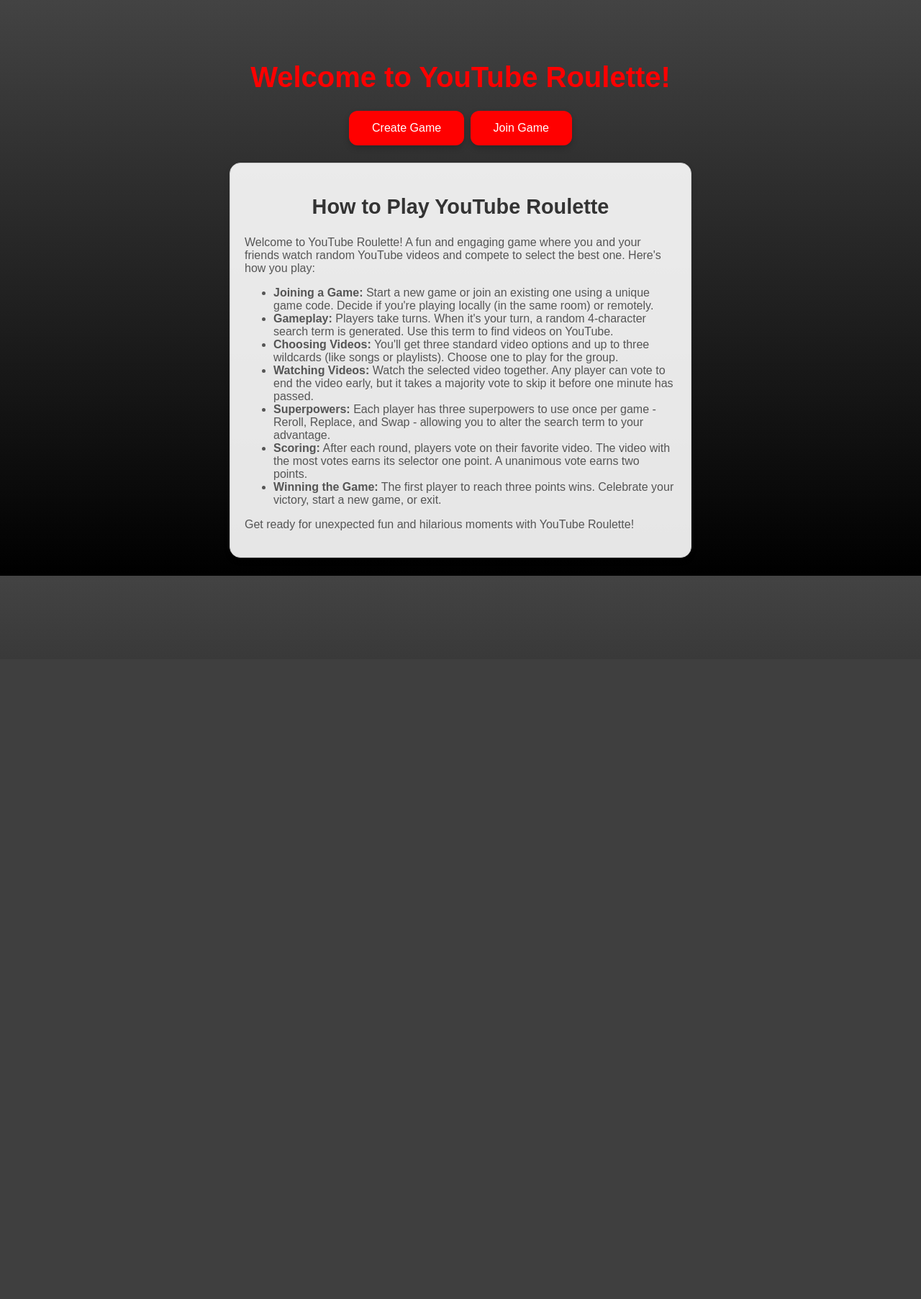
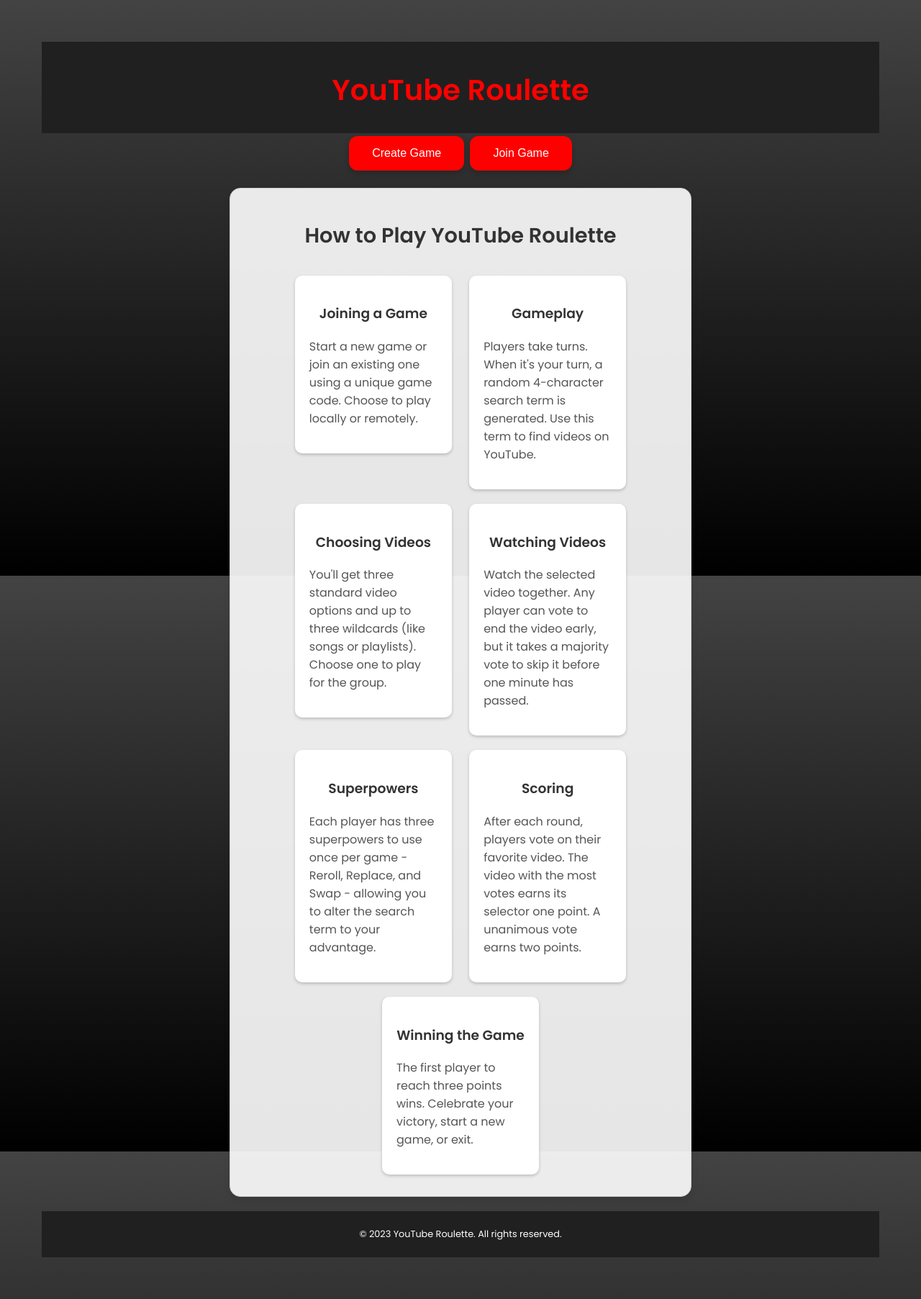
Before and after one commit to MagitekZed/ytroulette, a Flask app: page / in a window 1280 px wide. Shown: the whole page at 72% size. Before the commit the page ends 800 px from the top, so only its background shows below. Run offline with Flask 3, Linux system fonts and the light colour scheme.

Commit message:
Update index.html

```diff
--- a/templates/index.html
+++ b/templates/index.html
@@ -4,79 +4,53 @@
     <meta charset="UTF-8">
     <meta name="viewport" content="width=device-width, initial-scale=1.0">
     <title>YouTube Roulette</title>
-    <style>
-        body {
-            font-family: 'Arial', sans-serif;
-            text-align: center;
-            background: linear-gradient(to bottom, #434343, #000000); /* Dark gray gradient from top to bottom */
-            color: white;
-            padding: 50px;
-            min-height: 100vh; /* Ensure the body is at least as tall as the viewport */
-            background-attachment: fixed; /* Fix the background so it doesn't scroll with the content */
-            background-repeat: no-repeat; /* Prevent the background from repeating */
-            background-size: cover; /* Ensure the background covers the entire element */
-        }
-        h1 {
-            font-size: 2.5em;
-            color: red;
-            margin-bottom: 20px;
-        }
-        .button {
-            background-color: red;
-            border: none;
-            color: white;
-            padding: 15px 32px;
-            text-align: center;
-            text-decoration: none;
-            display: inline-block;
-            font-size: 16px;
-            margin: 4px 2px;
-            cursor: pointer;
-            border-radius: 12px;
-            box-shadow: 0 4px 8px rgba(0, 0, 0, 0.2);
-        }
-        .button:hover {
-            background-color: darkred;
-            box-shadow: 0 12px 16px 0 rgba(0,0,0,0.24), 0 17px 50px 0 rgba(0,0,0,0.19);
-        }
-        .rules-box {
-            background-color: rgba(255, 255, 255, 0.9);
-            margin: 20px auto;
-            padding: 20px;
-            border-radius: 15px;
-            box-shadow: 0 4px 8px rgba(0, 0, 0, 0.1);
-            width: 80%;
-            max-width: 600px;
-            border: 1px solid #ccc;
-        }
-        .rules-box h2 {
-            color: #333;
-            font-size: 1.8em;
-        }
-        .rules-box p, .rules-box ul {
-            color: #555;
-            text-align: left;
-        }
-    </style>
+    <link href="/static/styles.css" rel="stylesheet">
+    <link href="https://fonts.googleapis.com/css2?family=Poppins:wght@400;600&display=swap" rel="stylesheet">
 </head>
 <body>
-    <h1>Welcome to YouTube Roulette!</h1>
-    <button class="button" onclick="location.href='/create_game'">Create Game</button>
-    <button class="button button2" onclick="location.href='/join_game'">Join Game</button>
+    <header>
+        <h1>YouTube Roulette</h1>
+    </header>
+
+    <div class="button-container">
+        <button class="button" onclick="location.href='/create_game'">Create Game</button>
+        <button class="button" onclick="location.href='/join_game'">Join Game</button>
+    </div>
 
     <div class="rules-box">
         <h2>How to Play YouTube Roulette</h2>
-        <p>Welcome to YouTube Roulette! A fun and engaging game where you and your friends watch random YouTube videos and compete to select the best one. Here's how you play:</p>
-        <ul>
-            <li><strong>Joining a Game:</strong> Start a new game or join an existing one using a unique game code. Decide if you're playing locally (in the same room) or remotely.</li>
-            <li><strong>Gameplay:</strong> Players take turns. When it's your turn, a random 4-character search term is generated. Use this term to find videos on YouTube.</li>
-            <li><strong>Choosing Videos:</strong> You'll get three standard video options and up to three wildcards (like songs or playlists). Choose one to play for the group.</li>
-            <li><strong>Watching Videos:</strong> Watch the selected video together. Any player can vote to end the video early, but it takes a majority vote to skip it before one minute has passed.</li>
-            <li><strong>Superpowers:</strong> Each player has three superpowers to use once per game - Reroll, Replace, and Swap - allowing you to alter the search term to your advantage.</li>
-            <li><strong>Scoring:</strong> After each round, players vote on their favorite video. The video with the most votes earns its selector one point. A unanimous vote earns two points.</li>
-            <li><strong>Winning the Game:</strong> The first player to reach three points wins. Celebrate your victory, start a new game, or exit.</li>
-        </ul>
-        <p>Get ready for unexpected fun and hilarious moments with YouTube Roulette!</p>
+        <div class="rule-card">
+            <h3>Joining a Game</h3>
+            <p>Start a new game or join an existing one using a unique game code. Choose to play locally or remotely.</p>
+        </div>
+        <div class="rule-card">
+            <h3>Gameplay</h3>
+            <p>Players take turns. When it's your turn, a random 4-character search term is generated. Use this term to find videos on YouTube.</p>
+        </div>
+        <div class="rule-card">
+            <h3>Choosing Videos</h3>
+            <p>You'll get three standard video options and up to three wildcards (like songs or playlists). Choose one to play for the group.</p>
+        </div>
+        <div class="rule-card">
+            <h3>Watching Videos</h3>
+            <p>Watch the selected video together. Any player can vote to end the video early, but it takes a majority vote to skip it before one minute has passed.</p>
+        </div>
+        <div class="rule-card">
+            <h3>Superpowers</h3>
+            <p>Each player has three superpowers to use once per game - Reroll, Replace, and Swap - allowing you to alter the search term to your advantage.</p>
+        </div>
+        <div class="rule-card">
+            <h3>Scoring</h3>
+            <p>After each round, players vote on their favorite video. The video with the most votes earns its selector one point. A unanimous vote earns two points.</p>
+        </div>
+        <div class="rule-card">
+            <h3>Winning the Game</h3>
+            <p>The first player to reach three points wins. Celebrate your victory, start a new game, or exit.</p>
+        </div>
     </div>
+
+    <footer>
+        <p>&copy; 2023 YouTube Roulette. All rights reserved.</p>
+    </footer>
 </body>
 </html>
```
